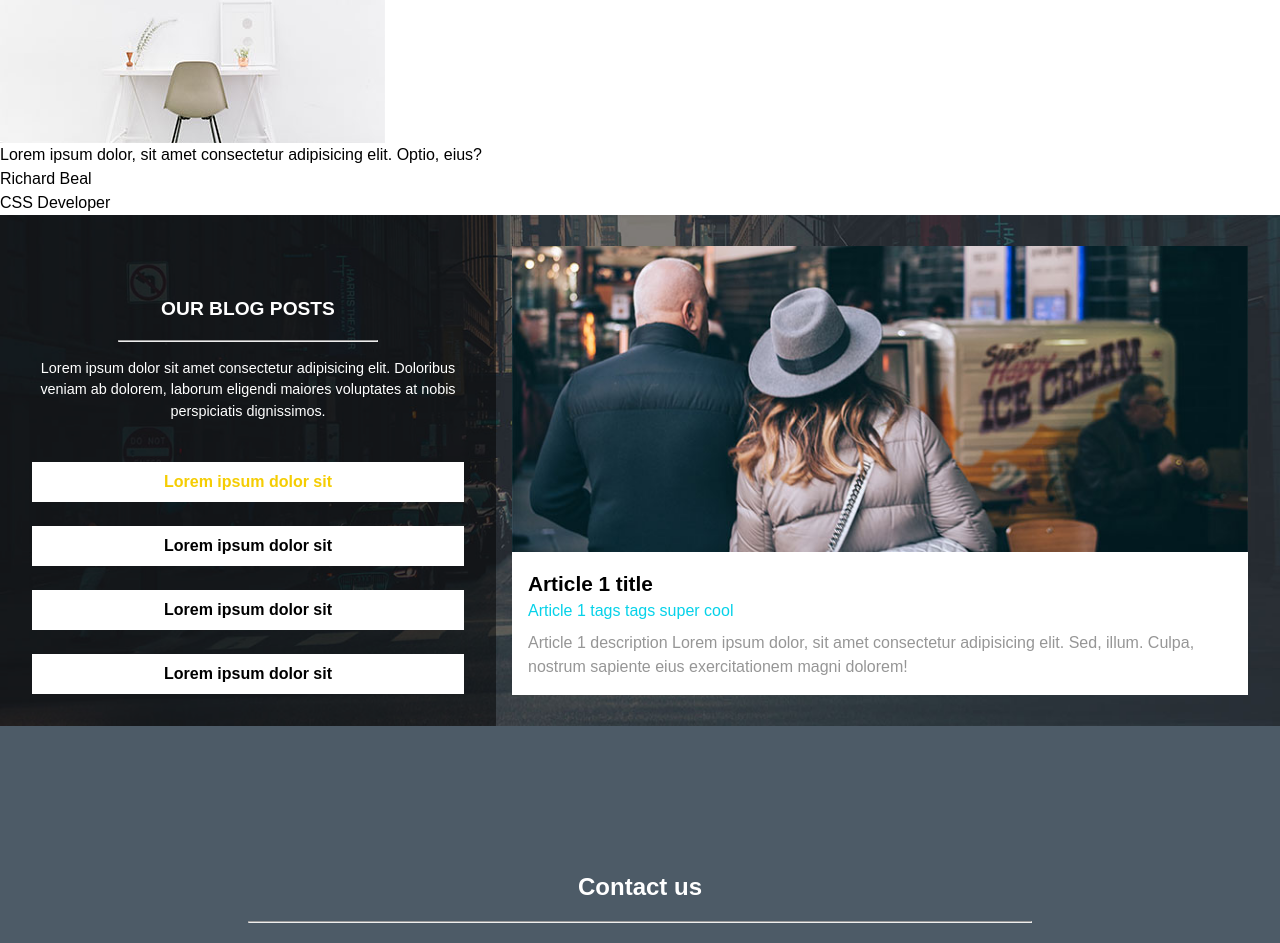
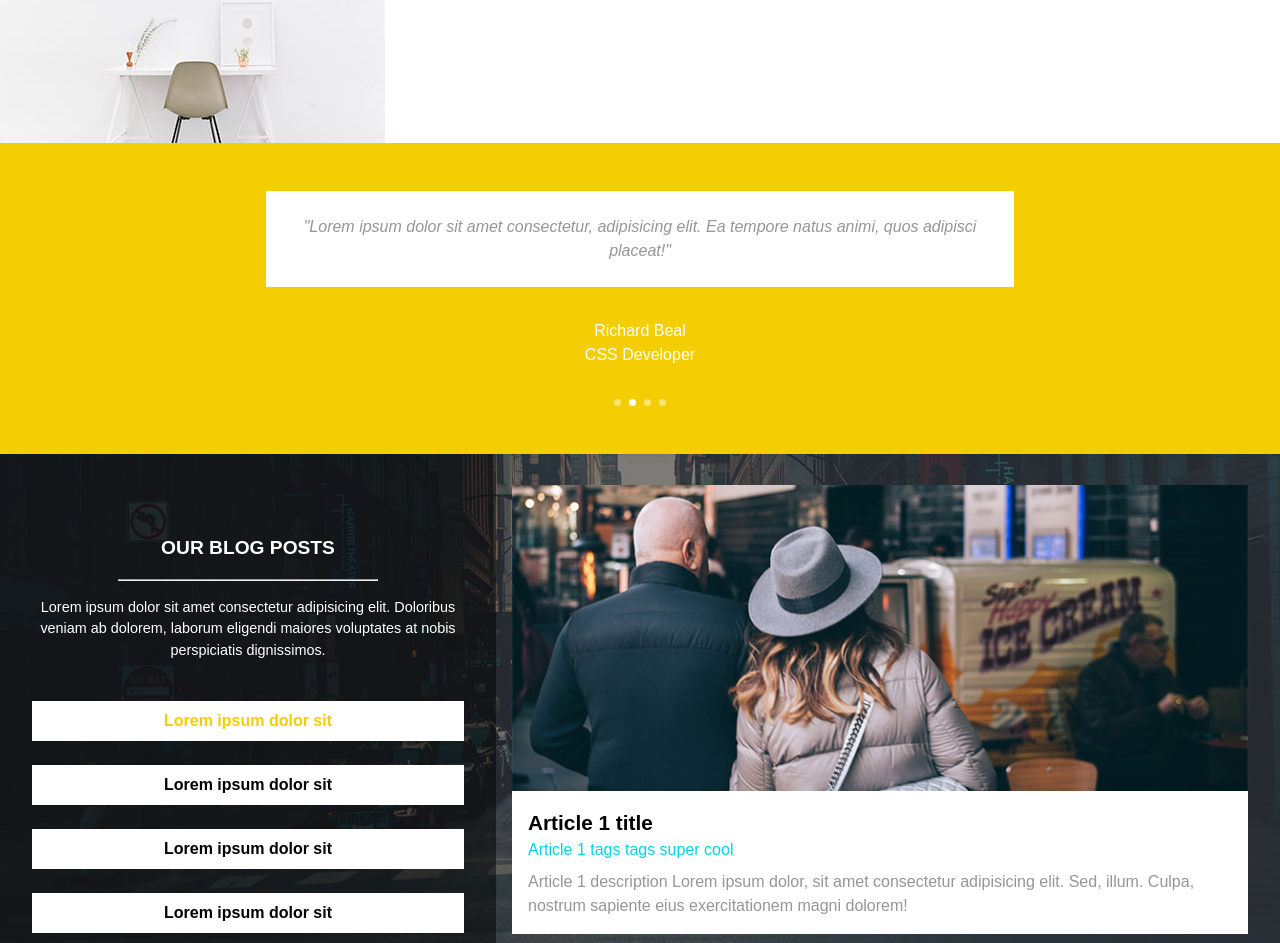
Before and after one commit to OrhanMA/Responsive, a website: page brief-1/index.html in a window 1280 px wide. Shown: the part 2116-3059 px from the top of the page. Drawn offline with Linux system fonts and the light colour scheme.

Commit message:
added classes in citation part and style for citation section

```diff
--- a/brief-1/index.html
+++ b/brief-1/index.html
@@ -136,12 +136,15 @@
         <img src="./assets/portfolio/portfolio_item_06.jpg" alt="a desk" />
       </div>
     </div>
-    <div class="carousel">
-      <p>
-        Lorem ipsum dolor, sit amet consectetur adipisicing elit. Optio, eius?
+    <div class="citation">
+      <p class="quote">
+        "Lorem ipsum dolor sit amet consectetur, adipisicing elit. Ea tempore
+        natus animi, quos adipisci placeat!"
       </p>
-      <p>Richard Beal</p>
-      <p>CSS Developer</p>
+      <div class="author">
+        <p>Richard Beal</p>
+        <p>CSS Developer</p>
+      </div>
       <div class="pagination">
         <div></div>
         <div></div>
--- a/brief-1/styles/sass/index.scss
+++ b/brief-1/styles/sass/index.scss
@@ -152,6 +152,46 @@ iframe {
       border: none;
       border-radius: 1.5rem;
       padding: 0.5rem 1rem 0.5rem 1rem;
+    }
+  }
+}
+
+.citation {
+  background-color: $yellow;
+  display: flex;
+  flex-direction: column;
+  align-items: center;
+  gap: 2rem;
+  padding: 3rem 1rem;
+  color: white;
+
+  @media screen and (min-width: 1024px) {
+    .quote {
+      width: 60%;
+    }
+  }
+  .quote {
+    background-color: white;
+    font-style: italic;
+    color: $gray;
+    padding: 1.5rem;
+    text-align: center;
+  }
+  .author {
+    text-align: center;
+  }
+  .pagination {
+    display: flex;
+    gap: 0.5rem;
+
+    :nth-child(2) {
+      background-color: white;
+    }
+    div {
+      background-color: rgba(255, 255, 255, 0.46);
+      width: 7px;
+      height: 7px;
+      border-radius: 50%;
     }
   }
 }
```
Also changed, not shown: brief-1/styles/css/index.css, 1 other file.
